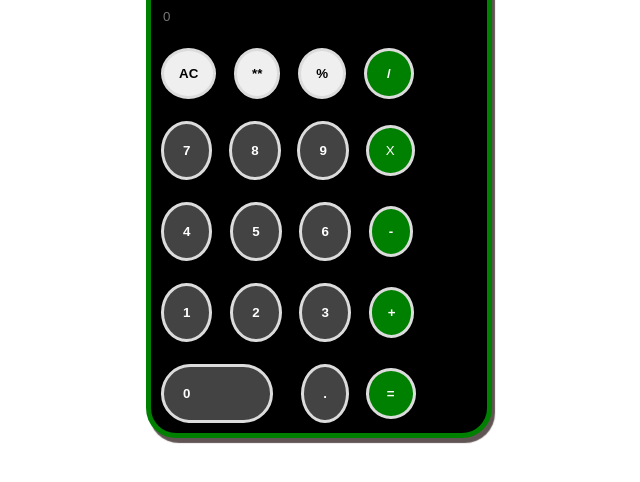
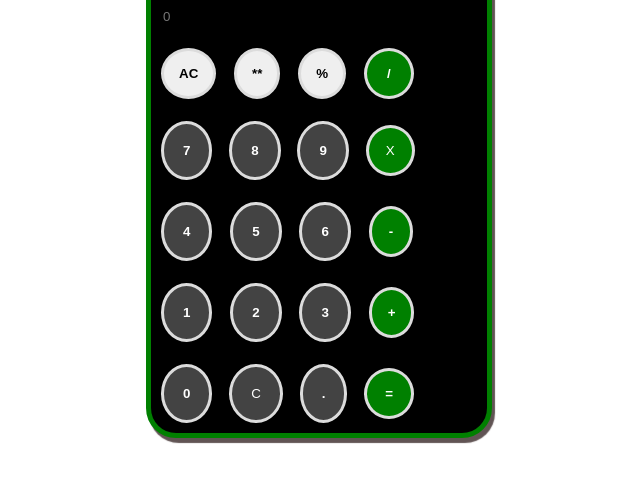
Before and after one commit to SayoBee/calculator-project, a plain HTML site: page index.html in a window 1280 px wide. Shown: the part 114-596 px from the top of the page, without its empty margins (321-961 px from the left). Drawn offline with Linux system fonts and the light colour scheme.

Commit message:
fifth commit

```diff
--- a/index.html
+++ b/index.html
@@ -36,7 +36,8 @@
             <button onclick="document.getElementById('output').value +='+'" style="background-color: green; padding: 15px 16px; color: white;"><b>+</b></button>
         </div><br>
         <div class="fifthrow">
-            <button onclick="document.getElementById('output').value +='0'" style="padding-right: 80px; border-radius: 50px; margin-right: 23px;"><b>0</b></button>
+            <button onclick="document.getElementById('output').value +='0'" ><b>0</b></button>
+            <button onclick="document.getElementById('output').value=document.getElementById('output').value.slice(0, document.getElementById('output').value.length -1)">C</button>
             <button onclick="document.getElementById('output').value +='.'"><b>.</b></button>
             <button onclick="document.getElementById('output').value= eval(document.getElementById('output').value )" style="background-color: green; padding: 15px 18px; color: white;"><b>=</b></button>
         </div>
```
